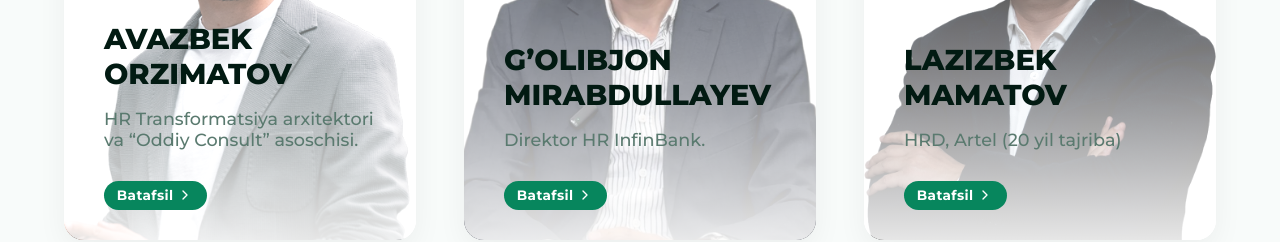
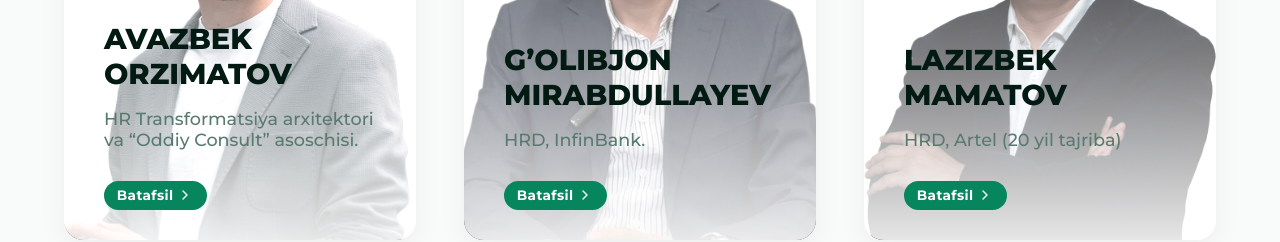
Before and after one commit to bnutfilloyev/hrla-website, a Next.js app: page / in a window 1280 px wide. Shown: the part 4080-4322 px from the top of the page. Built offline with nearby package versions, Linux system fonts and the light colour scheme.

Commit message:
content: change G'olibjon role from 'Direktor HR' to 'HRD'
Co-Authored-By: Claude Sonnet 4.6 <noreply@anthropic.com>

```diff
--- a/src/components/Speakers.jsx
+++ b/src/components/Speakers.jsx
@@ -15,7 +15,7 @@ const speakers = [
   },
   {
     name: "G’olibjon Mirabdullayev",
-    role: 'Direktor HR InfinBank.',
+    role: 'HRD, InfinBank.',
     img: "/speakers/G'olibjon-Mirabdullayev.png",
     topic: 'Xodimlarni boshqarishda kompetensiyaga asoslangan yondashuv.',
     bio: "InfinBank HR departamentini boshqaradi. Moliya sektorida xodimlarni boshqarish, korporativ madaniyat va talant jalb qilish bo'yicha ekspert.",
```
